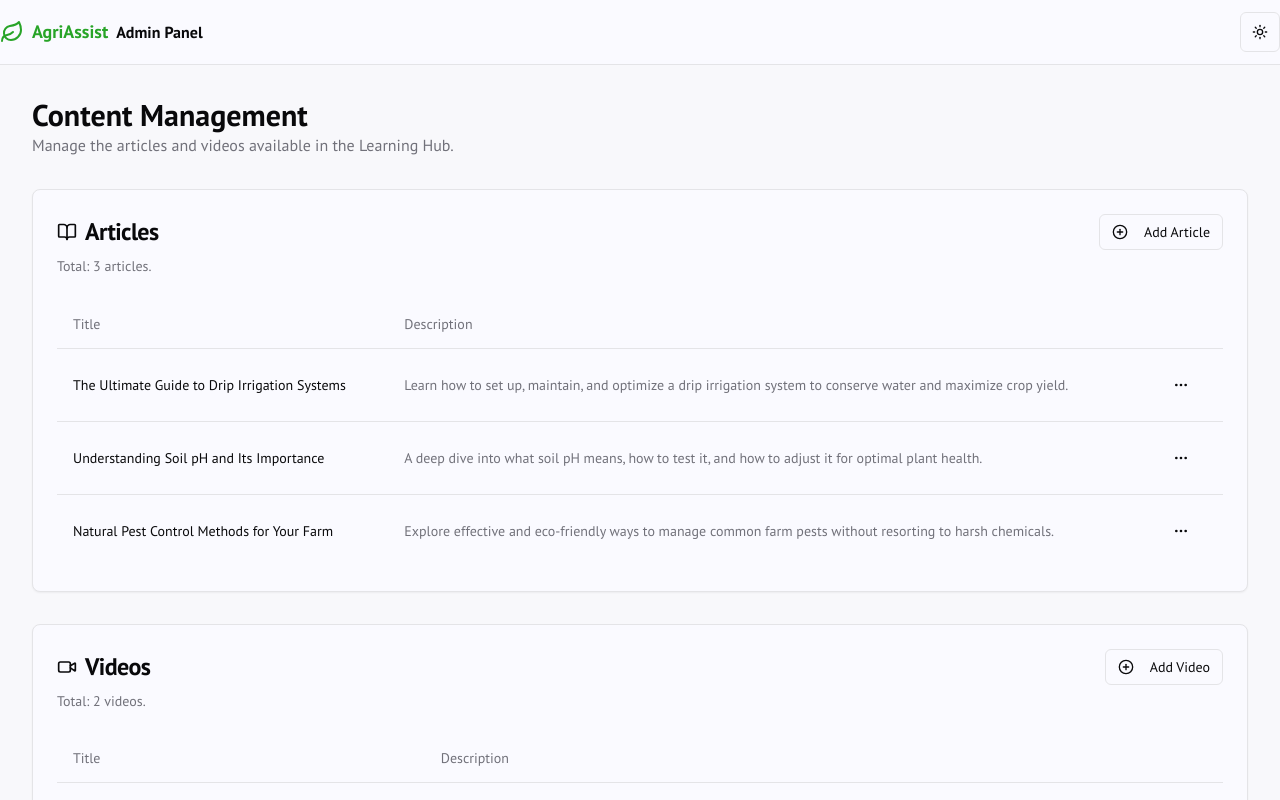
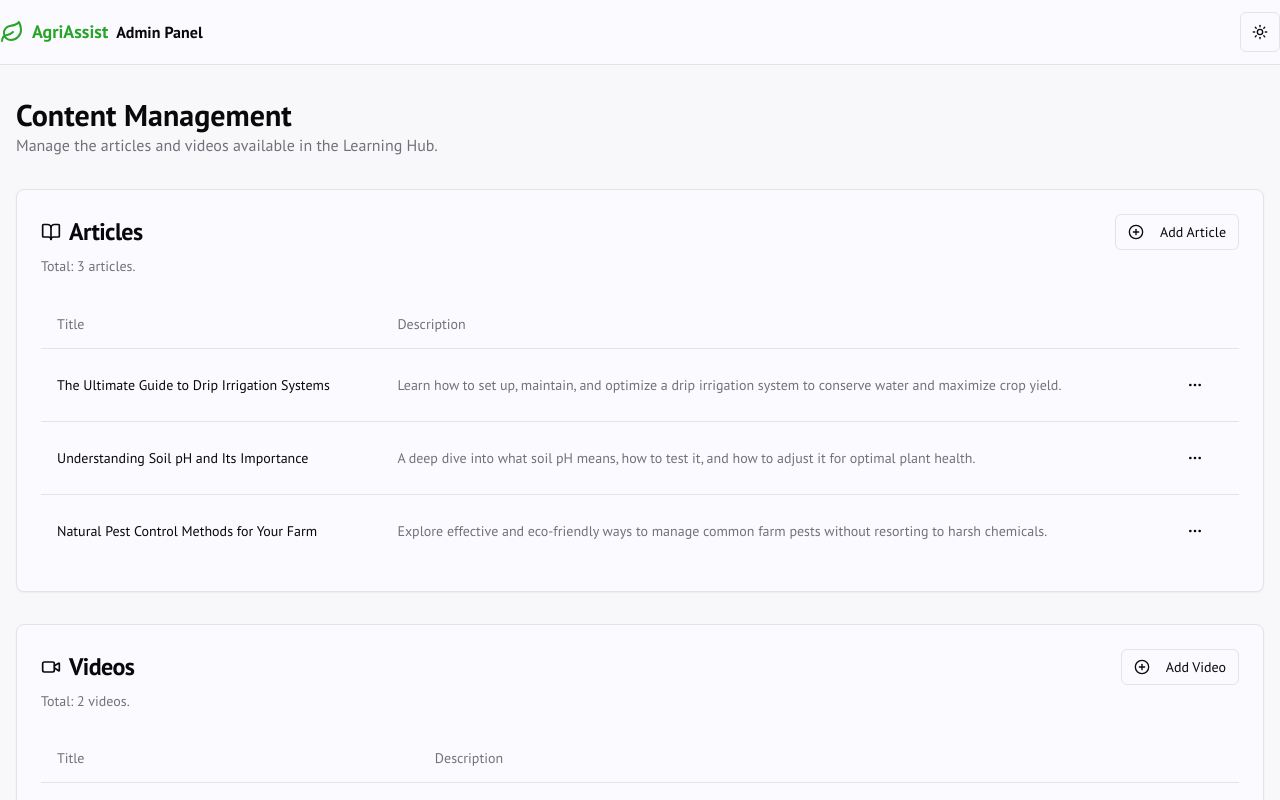
Before and after one commit to 23f3001369/Krishi-Setu, a Next.js app: page /admin/content in a window 1280 px wide. Shown: the top 800 px of the page. Built offline with nearby package versions, Linux system fonts and the light colour scheme.

Commit message:
Screen width keeps changing for different routes. Please fix it

```diff
--- a/src/app/admin/layout.tsx
+++ b/src/app/admin/layout.tsx
@@ -8,7 +8,7 @@ export default function AdminLayout({
   return (
     <div className="flex flex-col min-h-screen">
       <AdminHeader />
-      <main className="flex-1 p-4 sm:p-6 md:p-8 bg-muted/40">{children}</main>
+      <main className="flex-1 p-4 sm:py-6 md:py-8 bg-muted/40">{children}</main>
     </div>
   );
 }
--- a/src/app/dashboard/layout.tsx
+++ b/src/app/dashboard/layout.tsx
@@ -121,7 +121,7 @@ function DesktopDashboardLayout({ children }: { children: React.ReactNode }) {
         </Sidebar>
         <SidebarInset>
           <DashboardHeader />
-          <main className="p-4 sm:p-6 lg:p-8">{children}</main>
+          <main className="p-4 sm:py-6 lg:py-8">{children}</main>
         </SidebarInset>
       </div>
     </SidebarProvider>
```
